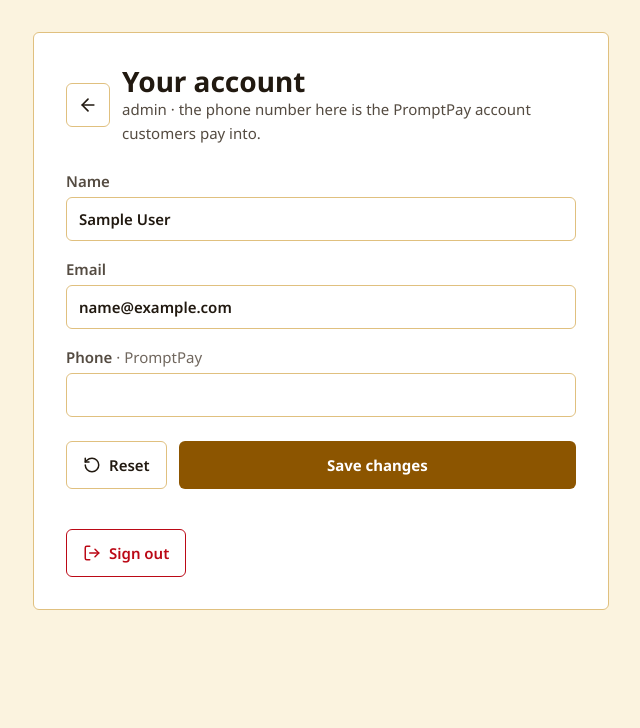
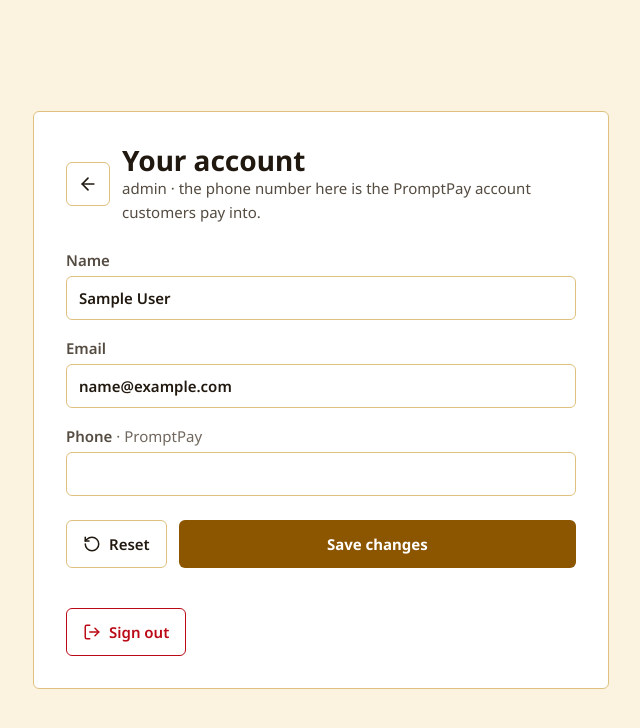
Before and after one commit to Trueguy64/AGIS-POS, a React (Vite) app: page /settings in a window 1280 px wide. Shown: the top 728 px of the page, without its empty margins (319-959 px from the left). Built offline with nearby package versions, Linux system fonts and the light colour scheme; no server answers; sample sign-in values are in the browser's storage.

Commit message:
fixed centered Payment and storeProfile

```diff
--- a/src/pages/PaymentThankYou.tsx
+++ b/src/pages/PaymentThankYou.tsx
@@ -42,13 +42,13 @@ function PaymentThankYou() {
     const pieces = sale.lines.reduce((n, l) => n + l.quantity, 0);
 
     return (
-        <main className="min-h-screen bg-paper p-4 md:p-6 lg:p-8 print:bg-white print:p-0">
+        <main className="flex min-h-screen items-center justify-center bg-paper p-4 md:p-6 lg:p-8 print:block print:bg-white print:p-0">
             {/* Only this block is visible under @media print */}
             <div className="hidden print:block" aria-hidden="true">
                 <PrintableReceipt sale={sale} />
             </div>
 
-            <section className="mx-auto flex max-w-2xl flex-col rounded-slip border border-brass-300 bg-slip p-6 md:p-8 print:hidden" aria-labelledby="paid-title">
+            <section className="mx-auto flex w-full max-w-2xl flex-col rounded-slip border border-brass-300 bg-slip p-6 md:p-8 print:hidden" aria-labelledby="paid-title">
                 <div className="flex flex-col items-start gap-4 sm:flex-row sm:justify-between">
                     <div>
                         <h1 id="paid-title" className="text-display font-bold text-ink"><Bi k="paid" stack /></h1>
--- a/src/pages/SelectPaymentType.tsx
+++ b/src/pages/SelectPaymentType.tsx
@@ -26,7 +26,7 @@ function SelectPaymentType() {
     const totals = computeTotals(lines, promos, lock.goldRate);
 
     return (
-        <main className="flex min-h-screen flex-col gap-4 bg-paper p-4 md:flex-row md:items-start md:p-6 lg:gap-5 lg:p-8">
+        <main className="flex min-h-screen flex-col gap-4 bg-paper p-4 md:flex-row md:p-6 lg:gap-5 lg:p-8">
             <PaymentTypes lines={lines} promos={promos} lock={lock} totals={totals} onRelock={relock} />
             <Receipt lines={lines} promos={promos} subtotal={totals.subtotal} discount={totals.discount} total={totals.total} goldRate={lock.goldRate} lockedAt={lock.lockedAt} interactable={false} />
         </main>
--- a/src/pages/storeProfile.tsx
+++ b/src/pages/storeProfile.tsx
@@ -58,7 +58,7 @@ function StoreProfile() {
     }
 
     return (
-        <main className="min-h-screen bg-paper p-4 md:p-6 lg:p-8">
+        <main className="flex min-h-screen items-center justify-center bg-paper p-4 md:p-6 lg:p-8">
             <section className="mx-auto flex w-full max-w-xl flex-col rounded-slip border border-brass-300 bg-slip p-6 md:p-8" aria-labelledby="settings-title">
                 <header className="flex items-center gap-3">
                     <button type="button" onClick={() => navigate("/")} className="flex h-11 w-11 shrink-0 items-center justify-center rounded-slip border border-brass-300 text-ink hover:bg-paper" aria-label="Back to the counter">
```
